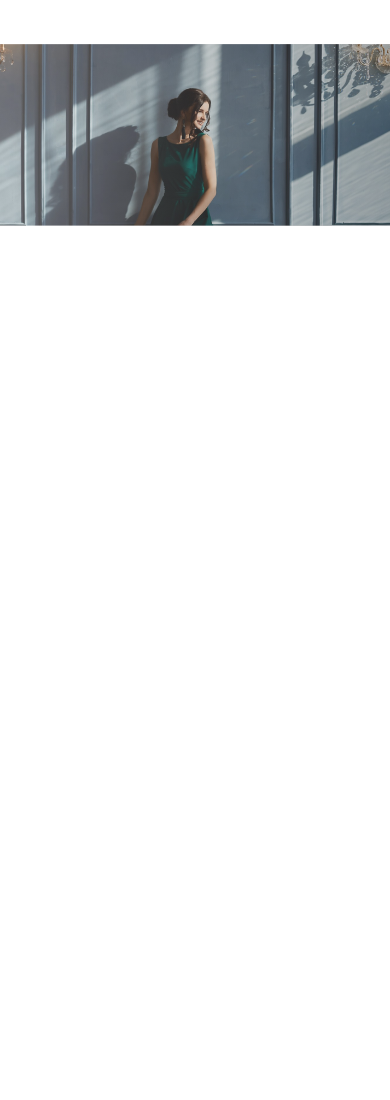
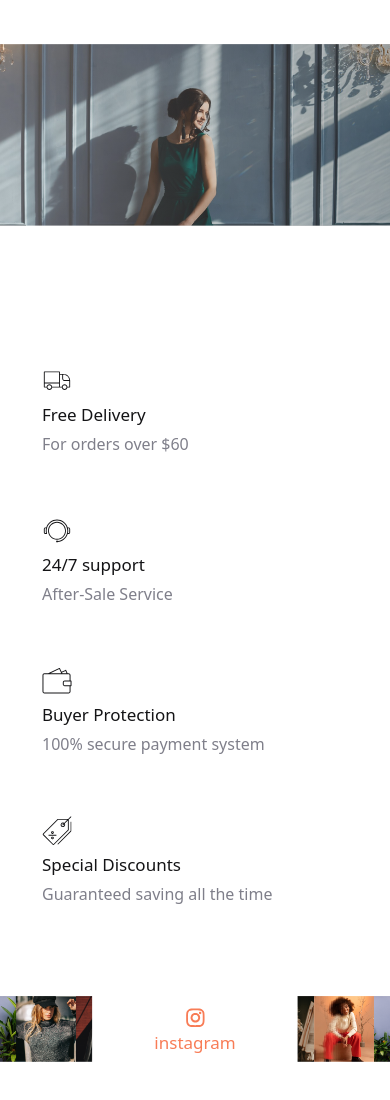
Before and after one commit to golam-kibriya123/morange, a plain HTML site: page index.html in a window 390 px wide. Shown: the part 10280-11380 px from the top of the page. Before the commit the page ends 10556 px from the top, so only its background shows below. Drawn offline with nearby package versions, Linux system fonts and the light colour scheme.

Commit message:
slider added

```diff
--- a/assets/css/custom.css
+++ b/assets/css/custom.css
@@ -482,8 +482,7 @@ header .carousel-inner .carousel-item .carousel-caption {
 
 /* winter collection */
 
-.winter-collection .content {
-}
+.winter-collection .content {}
 
 .winter-collection .content h5 {
     color: #141416;
@@ -524,3 +523,66 @@ header .carousel-inner .carousel-item .carousel-caption {
     background: var(--color-white);
 
 }
+
+/* service-section */
+
+.service-section {
+    padding: 60px 0;
+}
+
+.service-section .service {
+    padding: 30px;
+}
+
+.service-section .service img {
+    width: 30px;
+    height: 30px;
+    margin-bottom: 10px;
+}
+
+.service-section .service h5 {
+    color: #141416;
+    font-size: 17px;
+    font-weight: 400;
+    line-height: 18px;
+}
+
+.service-section .service span {
+    color: #7F7F8A;
+    font-size: 16px;
+    font-weight: 400;
+    line-height: 17px;
+}
+
+/* insta-feed */
+.insta-feed {
+    position: relative;
+}
+
+.insta-feed a {
+    position: absolute;
+    top: 50%;
+    left: 50%;
+    transform: translate(-50%, -50%);
+    border-radius: 0;
+    padding: 25px 60px;
+    font-size: 17px;
+    line-height: 25px;
+    font-weight: 500;
+    color: var(--color-primary);
+    background: var(--color-white);
+    border: 2px solid var(--color-white);
+    transition: all .4s;
+}
+
+.insta-feed a:hover {
+    background: var(--color-white);
+    color: var(--color-primary);
+    border-color: #f87c5697;
+
+}
+
+/* footer */
+footer {
+    padding-top: 120px;
+}
--- a/index.html
+++ b/index.html
@@ -124,6 +124,36 @@
 
             <div class="carousel-inner">
                 <div class="carousel-item active">
+                    <img src="assets/images/slaider01.png" class="d-block w-100" alt="...">
+                    <div class="carousel-caption d-none d-md-block">
+                        <h5>This month from $29</h5>
+                        <h2>Summer
+                            outwear</h2>
+                        <a href="#" class="btn">Shop collection
+                            <svg width="25" height="22" viewBox="0 0 25 22" fill="none"
+                                xmlns="http://www.w3.org/2000/svg">
+                                <path d="M0.461548 11H23.5385M23.5385 11L13.5385 1M23.5385 11L13.5385 21"
+                                    stroke="#141416" stroke-linejoin="round" />
+                            </svg>
+                        </a>
+                    </div>
+                </div>
+                <div class="carousel-item ">
+                    <img src="assets/images/slaider01.png" class="d-block w-100" alt="...">
+                    <div class="carousel-caption d-none d-md-block">
+                        <h5>This month from $29</h5>
+                        <h2>Summer
+                            outwear</h2>
+                        <a href="#" class="btn">Shop collection
+                            <svg width="25" height="22" viewBox="0 0 25 22" fill="none"
+                                xmlns="http://www.w3.org/2000/svg">
+                                <path d="M0.461548 11H23.5385M23.5385 11L13.5385 1M23.5385 11L13.5385 21"
+                                    stroke="#141416" stroke-linejoin="round" />
+                            </svg>
+                        </a>
+                    </div>
+                </div>
+                <div class="carousel-item ">
                     <img src="assets/images/slaider01.png" class="d-block w-100" alt="...">
                     <div class="carousel-caption d-none d-md-block">
                         <h5>This month from $29</h5>
@@ -1673,14 +1703,61 @@
     <!-- winter collection end-->
 
     <!-- service -->
-    <section class="service"></section>
+    <section class="service-section">
+        <div class="container">
+            <div class="row">
+                <div class=" col-md-6 col-lg-3">
+                    <div class="service">
+                        <img src="assets/images/icons/car.svg" alt="">
+                        <h5>Free Delivery</h5>
+                        <span>For orders over $60</span>
+                    </div>
+                </div>
+                <div class=" col-md-6 col-lg-3">
+                    <div class="service">
+                        <img src="assets/images/icons/service.svg" alt="">
+                        <h5>24/7 support</h5>
+                        <span>After-Sale Service</span>
+                    </div>
+                </div>
+                <div class=" col-md-6 col-lg-3">
+                    <div class="service">
+                        <img src="assets/images/icons/walet.svg" alt="">
+                        <h5>Buyer Protection</h5>
+                        <span>100% secure payment system</span>
+                    </div>
+                </div>
+                <div class=" col-md-6 col-lg-3">
+                    <div class="service">
+                        <img src="assets/images/icons/collection.svg" alt="">
+                        <h5>Special Discounts</h5>
+                        <span>Guaranteed saving all the time</span>
+                    </div>
+                </div>
+            </div>
+        </div>
+    </section>
     <!-- service -->
 
 
-
-
-
-
+    <!--instagram marquee  -->
+    <section>
+        <div class="insta-feed">
+            <img src="assets/images/insta-feed.png" alt="" class="img-fluid w-100">
+            <a href="#" class="btn"> <img src="assets/images/icons/insta.svg" alt=""> instagram</a>
+        </div>
+    </section>
+    <!-- footer -->
+    <footer>
+        <div class="container">
+            <div class="row">
+                <div class="col-lg-4">
+                    <div class="widget"></div>
+                </div>
+            </div>
+        </div>
+        <div class="container"></div>
+    </footer>
 
 
     <script src="https://cdn.jsdelivr.net/npm/bootstrap@5.3.3/dist/js/bootstrap.bundle.min.js"
```
Also changed, not shown: assets/images/insta-feed.png (added).
